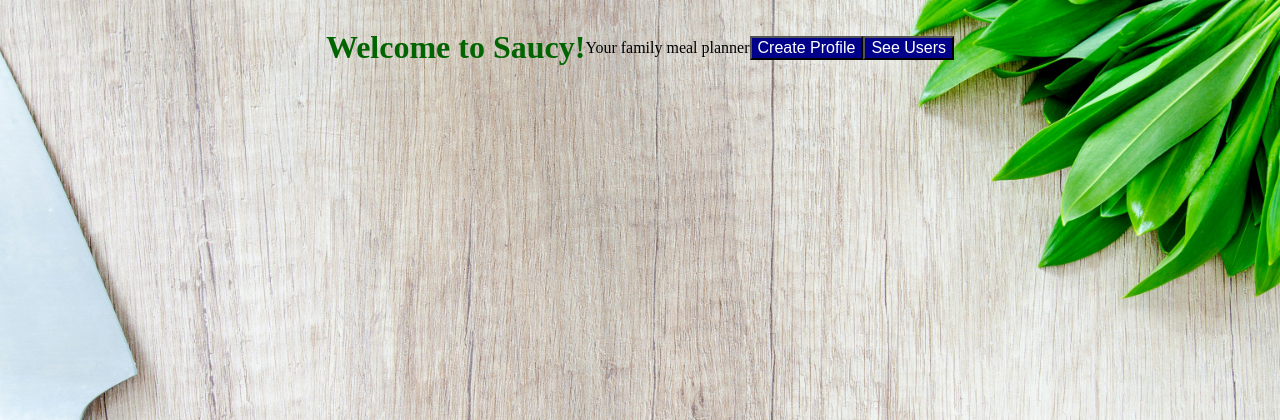
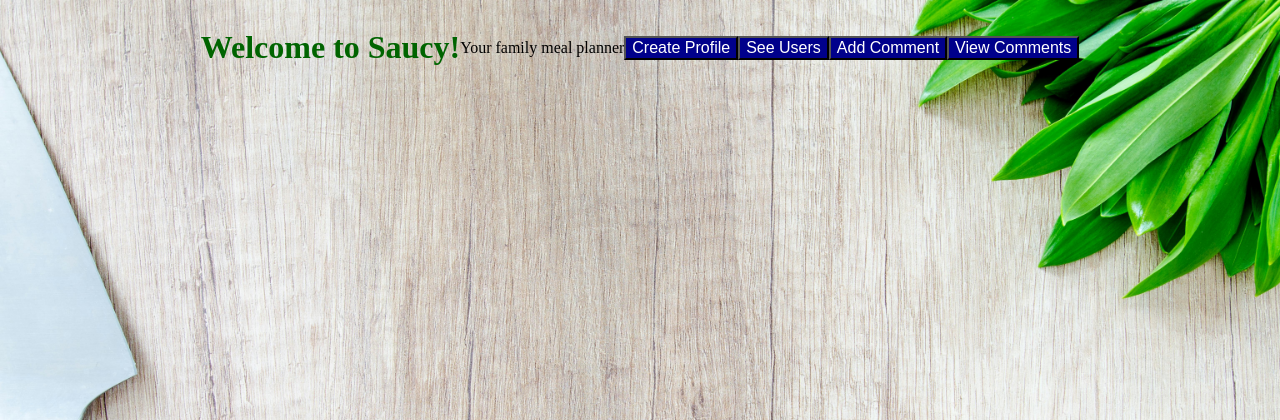
Before and after one commit to prep-pal-org/cmpt370-team14, a Flask app: page / in a window 1280 px wide. Shown: the top 420 px of the page. Run offline with Flask 3, Linux system fonts and the light colour scheme.

Commit message:
Randi- Added the add comments and view comments buttons

```diff
--- a/cmpt370_project_user_management/Templates/homePage.html
+++ b/cmpt370_project_user_management/Templates/homePage.html
@@ -12,6 +12,8 @@
         <p>Your family meal planner</p>
         <button id="CreateProfile">Create Profile</button>
         <button id="SeeUsers">See Users</button>
+        <button id="comment">Add Comment</button>
+        <button id="viewcomment">View Comments</button>
     </div>
 
     <script src="{{ url_for('static', filename='eventHandling.js') }}"></script> <!-- Linking the javascript file. -->
```
